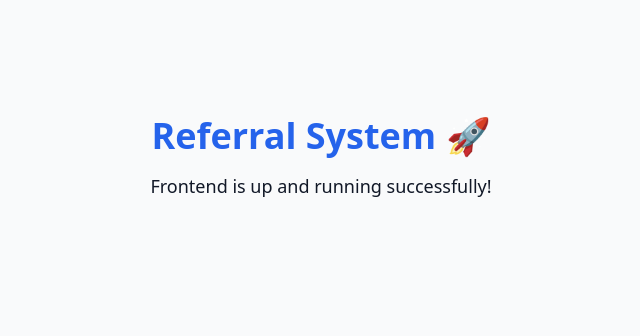
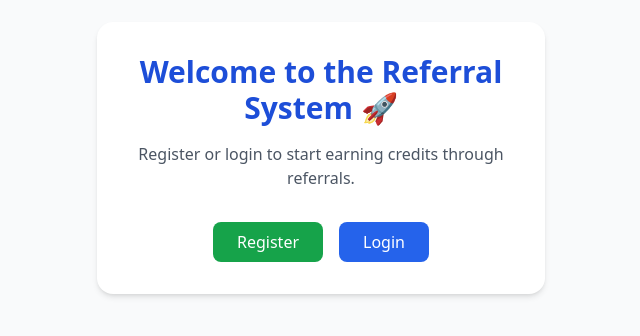
Before and after one commit to Yamankhan23/fullstack-referral-app, a Next.js app in the folder frontend/: page / in a window 1280 px wide. Shown: the part 242-578 px from the top of the page, without its empty margins (319-959 px from the left). Built offline with nearby package versions, Linux system fonts and the light colour scheme.

Commit message:
feat: added home page with Register and Login navigation buttons

```diff
--- a/frontend/src/pages/index.tsx
+++ b/frontend/src/pages/index.tsx
@@ -1,17 +1,41 @@
 import Head from "next/head";
+import { useRouter } from "next/router";
 
 export default function Home() {
+  const router = useRouter();
+
   return (
     <>
       <Head>
         <title>Referral System</title>
         <meta name="description" content="Full Stack Referral App" />
       </Head>
+
       <main className="min-h-screen flex flex-col items-center justify-center bg-gray-50 text-gray-900">
-        <h1 className="text-4xl font-bold mb-4 text-blue-600">
-          Referral System 🚀
-        </h1>
-        <p className="text-lg">Frontend is up and running successfully!</p>
+        <div className="text-center p-8 rounded-2xl shadow-md bg-white max-w-md w-full">
+          <h1 className="text-3xl font-bold mb-4 text-blue-700">
+            Welcome to the Referral System 🚀
+          </h1>
+          <p className="text-gray-600 mb-8">
+            Register or login to start earning credits through referrals.
+          </p>
+
+          <div className="flex flex-col sm:flex-row gap-4 justify-center">
+            <button
+              onClick={() => router.push("/auth/register")}
+              className="bg-green-600 hover:bg-green-700 text-white py-2 px-6 rounded-lg transition-colors"
+            >
+              Register
+            </button>
+
+            <button
+              onClick={() => router.push("/auth/login")}
+              className="bg-blue-600 hover:bg-blue-700 text-white py-2 px-6 rounded-lg transition-colors"
+            >
+              Login
+            </button>
+          </div>
+        </div>
       </main>
     </>
   );
```
Also changed, not shown: frontend/src/pages/dashboard/index.tsx (+14 -0 lines).
